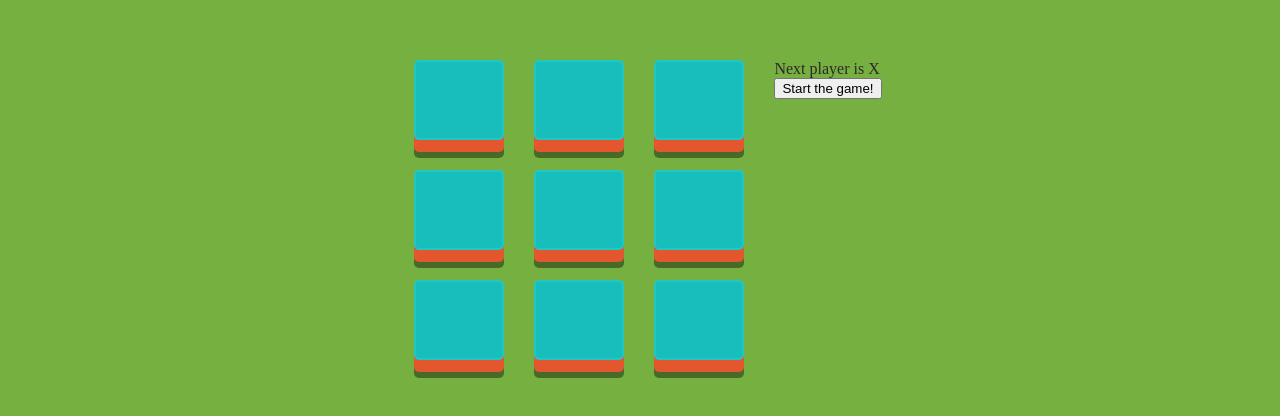
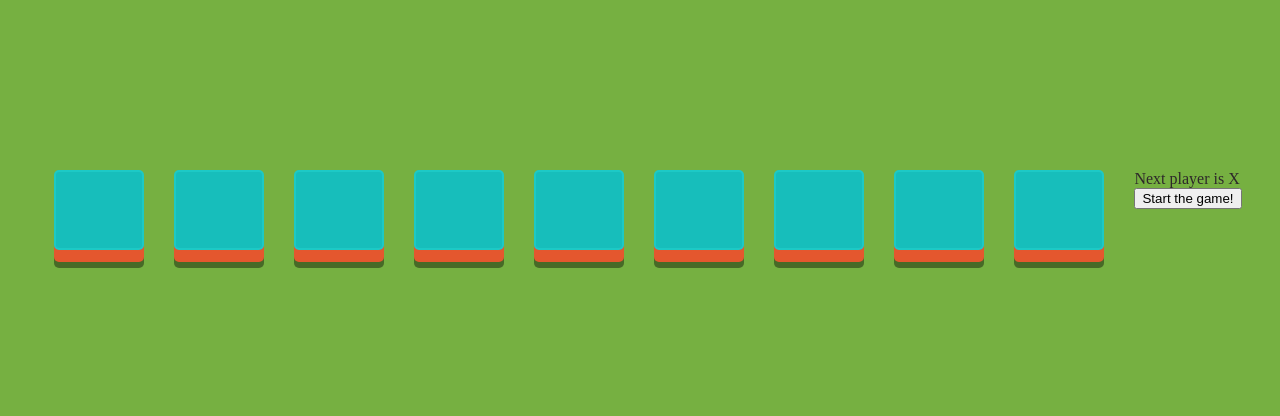
Before and after one commit to GeoSauer/Tic-Tac-Geo, a React (Create React App) app: page / in a window 1280 px wide. Shown: the part 198-614 px from the top of the page. Built offline with nearby package versions, Linux system fonts and the light colour scheme.

Commit message:
big ol reformat of Board, Box, and to a lesser extent, GameContext

```diff
--- a/src/components/Board.jsx
+++ b/src/components/Board.jsx
@@ -1,99 +1,14 @@
 import { useGameContext } from '../context/GameContext';
 import Box from './Box';
 
-export default function Board({ onClick }) {
-  const {
-    currentPlayer,
-    setCurrentPlayer,
-    board,
-    setBoard,
-    gameMessage,
-    setGameMessage,
-    isActive,
-    setIsActive,
-  } = useGameContext();
-
-  console.log(
-    currentPlayer,
-    'currentPlayer',
-    setCurrentPlayer,
-    'setCurrentPlayer',
-    board,
-    'board',
-    setBoard,
-    'setBoard',
-    gameMessage,
-    'gameMessage',
-    setGameMessage,
-    'setGameMessage',
-    isActive,
-    'isActive',
-    setIsActive,
-    'setIsActive'
-  );
+export default function Board() {
+  const { board } = useGameContext();
 
   return (
     <div className="board">
-      <div>
-        <Box
-          value={board[0]}
-          onClick={() => {
-            onClick(0);
-          }}
-        />
-        <Box
-          value={board[1]}
-          onClick={() => {
-            onClick(1);
-          }}
-        />
-        <Box
-          value={board[2]}
-          onClick={() => {
-            onClick(2);
-          }}
-        />
-      </div>
-      <div>
-        <Box
-          value={board[3]}
-          onClick={() => {
-            onClick(3);
-          }}
-        />
-        <Box
-          value={board[4]}
-          onClick={() => {
-            onClick(4);
-          }}
-        />
-        <Box
-          value={board[5]}
-          onClick={() => {
-            onClick(5);
-          }}
-        />
-      </div>
-      <div>
-        <Box
-          value={board[6]}
-          onClick={() => {
-            onClick(6);
-          }}
-        />
-        <Box
-          value={board[7]}
-          onClick={() => {
-            onClick(7);
-          }}
-        />
-        <Box
-          value={board[8]}
-          onClick={() => {
-            onClick(8);
-          }}
-        />
-      </div>
+      {board.map((box, index) => (
+        <Box key={index} {...{ box }} />
+      ))}
     </div>
   );
 }
--- a/src/components/Box.jsx
+++ b/src/components/Box.jsx
@@ -1,9 +1,6 @@
 import React from 'react';
 
-export default function Box({ onClick, value }) {
-  return (
-    <button className="btn" onClick={onClick}>
-      {value}
-    </button>
-  );
+export default function Box({ box }) {
+  console.log({ box });
+  return <button className="btn">{box.content}</button>;
 }
--- a/src/components/Game.jsx
+++ b/src/components/Game.jsx
@@ -1,15 +1,13 @@
-// import React, { useState } from 'react';
-// import { useGameContext } from '../context/GameContext';
+import { useGameContext } from '../context/GameContext';
 import Board from './Board';
 
 export default function Game() {
-  //   const { board } = useGameContext();
-  //   const boxes = Array(9).fill(null);
+  const { board } = useGameContext();
+
   return (
     <div className="game">
       <div className="game-board">
-        {/* <Board board={board}></Board> */}
-        <Board></Board>
+        <Board board={board}></Board>
       </div>
       <div className="game-info">
         <div>Next player is X</div>
--- a/src/context/GameContext.js
+++ b/src/context/GameContext.jsx
@@ -4,7 +4,17 @@ const GameContext = createContext();
 
 const GameProvider = ({ children }) => {
   const [currentPlayer, setCurrentPlayer] = useState('X');
-  const [board, setBoard] = useState(['', '', '', '', '', '', '', '', '']);
+  const [board, setBoard] = useState([
+    { space: 0, content: '' },
+    { space: 1, content: '' },
+    { space: 2, content: '' },
+    { space: 3, content: '' },
+    { space: 4, content: '' },
+    { space: 5, content: '' },
+    { space: 6, content: '' },
+    { space: 7, content: '' },
+    { space: 8, content: '' },
+  ]);
   const [gameMessage, setGameMessage] = useState('Your turn X!');
   const [isActive, setIsActive] = useState(true);
 
@@ -16,6 +26,7 @@ const GameProvider = ({ children }) => {
         board,
         setBoard,
         gameMessage,
+
         setGameMessage,
         isActive,
         setIsActive,
--- a/src/index.css
+++ b/src/index.css
@@ -60,5 +60,5 @@ body {
 }
 
 .board > div {
-  display: flex;
+  display: grid;
 }
```
